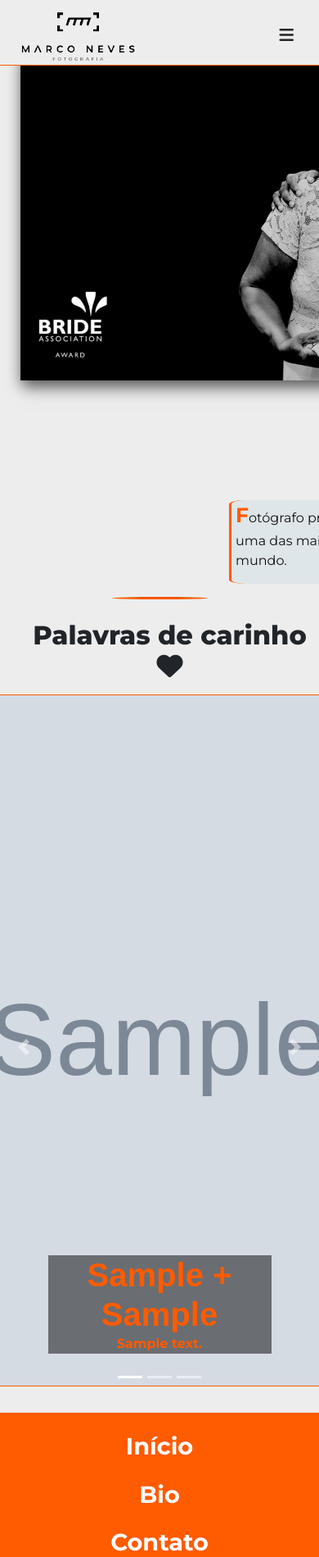
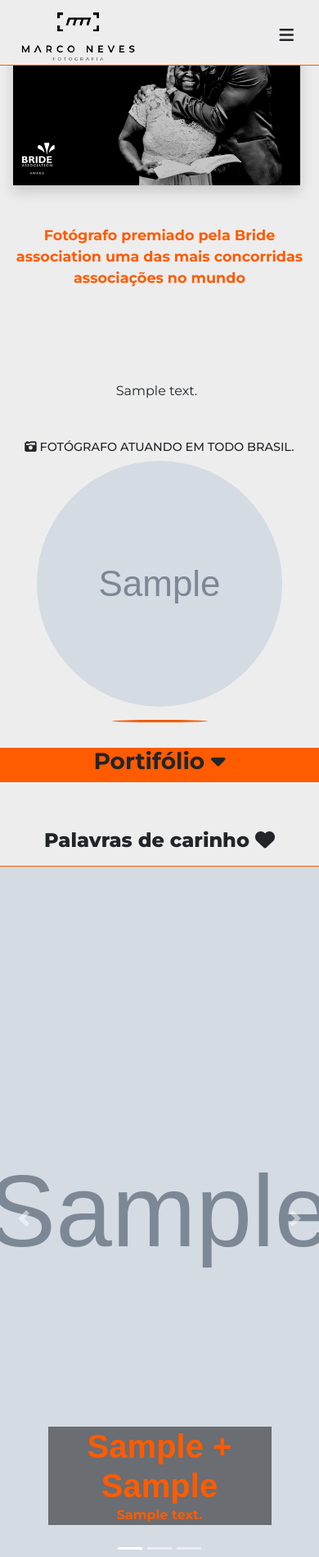
Before and after one commit to SanclerZanella/mn_photography-, a Django app: template home/templates/home/index.html in a window 390 px wide. Shown: the top 1899 px of the page at 82% size. Run offline with Django 3.2, Linux system fonts and the light colour scheme; the template is opened without the code that fills it: most values are stand-ins (such as "Sample title", 1, 10 or a date in 2020); grey boxes marked "Sample" are stand-in pictures; data that the repository does not hold is empty; some libraries are stand-ins or nearby versions; some web fonts are replaced.

Commit message:
Change middle content layout

```diff
--- a/home/static/home/css/home.css
+++ b/home/static/home/css/home.css
@@ -7,14 +7,42 @@
 
 /* ----------------------------------middle content*/
 
-.md-content-img {
-    height: 400px;
-    filter: drop-shadow(3px 6px 9px #636161);
+.awarded_photo img {
+    max-width:90%;
+    max-height:100%;
 }
 
-#first-md-content-img {
-    margin: 30px 0 0 25px;
+.awarded-text p {
+    color: #ff5b00;
+    font-weight: 700;
+    font-size: 1.5em;
 }
+
+.logo_bride img {
+    height: 20vh;
+}
+
+.logo_bride img:hover {
+    filter: drop-shadow(1px 3px 15px #ff5b00);
+}
+
+.middle-text p {
+    width: 90%;
+    margin-top: 10rem;
+    font-size: 1.5em;
+}
+
+#rio-photo {
+    font-size: .9em;
+}
+
+.avatar_photo img {
+    width:400px;
+    height:400px;
+    border-radius: 100%;
+}
+
+/* ---------------------------------------------------------------------------- */
 
 #text-md-content {
     width: 100%;
@@ -30,7 +58,7 @@
 
 #bride-association-link {
     width: 60%;
-    margin: -150px 0 0 550px;
+    margin: -150px 0 0 600px;
     filter: drop-shadow(3px 6px 9px #636161);
 }
 
@@ -56,7 +84,7 @@
 #marco_quote {
     height: 100%;
     padding-top: 20px;
-    margin: 80px 0 0 50px;
+    margin: 5rem 0 0 50px;
     border-left: 3px solid #ff5b00;
     border-right: 3px solid #ff5b00;
     border-radius: 5%;
@@ -216,4 +244,127 @@
     font-family: "Montserrat", sans-serif;
 }
 
-@media (min-width: 320px) and (max-width: 767px) {}
+/* ----------------------------------Media Queries */
+
+@media (max-width: 1440px) {
+    #carouselHeroSlidesOnly img {
+        height: 80vh;
+    }
+}
+
+@media (min-width: 1200px) and (max-width: 1439px) {
+    #carouselHeroSlidesOnly img {
+        height: 90vh;
+    }
+}
+
+@media (min-width: 1024px) and (max-width: 1199px) {
+    #carouselHeroSlidesOnly img {
+        height: 80vh;
+    }
+    .awarded-text p {
+        font-size: 1.3em;
+    }
+    .logo_bride img {
+        height: 8vh;
+    }
+    .middle-text p {
+        margin-top: 6rem;
+    }
+    .testimonials {
+        height: 450px;
+    }
+}
+
+@media (min-width: 768px) and (max-width: 1023px) {
+    #carouselHeroSlidesOnly img {
+        height: 70vh;
+    }
+    .awarded-text p {
+        font-size: 1.2em;
+    }
+    .avatar_photo img {
+        width:300px;
+        height:300px;
+        border-radius: 100%;
+    }
+    .middle-text p {
+        width: 90%;
+        margin-top: 5rem;
+        font-size: 1.2em;
+    }
+    #carousel-testimonials-section h2 {
+        font-size: 1.5em;
+        margin: 1rem 0;
+    }
+    .portfolio_dropdown {
+        background-color: #ff5b00;
+        margin: 1rem 0;
+    }
+    .portfolio_dropdown .hiden {
+        display: none;
+    }
+    .portfolio-items {
+        background-color: #ffffff;
+        display: none;
+    }
+    .portfolio-items .hiden {
+        display: none;
+    }
+    .portfolio-items ul {
+        list-style-type: none;
+    }
+    .portfolio-items a {
+        font-size: 1.5em;
+        font-weight: 600;
+        color: #000;
+    }
+}
+
+@media (min-width: 320px) and (max-width: 767px) {
+    #carouselHeroSlidesOnly img {
+        height: 50vh;
+    }
+    .awarded-text p {
+        font-size: 1.1em;
+    }
+    .avatar_photo img {
+        width:300px;
+        height:300px;
+        border-radius: 100%;
+    }
+    .middle-text p {
+        width: 90%;
+        font-size: 1em;
+        margin-left: 1rem !important;
+        margin-top: 1rem;
+        margin-bottom: 3rem;
+        text-align: center !important;
+    }
+    #carousel-testimonials-section h2 {
+        font-size: 1.5em;
+        margin: 1rem 0;
+    }
+    .portfolio_dropdown {
+        background-color: #ff5b00;
+        margin: 1rem 0;
+    }
+    .portfolio_dropdown .hiden {
+        display: none;
+    }
+    .portfolio-items {
+        background-color: #ffffff;
+        display: none;
+    }
+    .portfolio-items .hiden {
+        display: none;
+    }
+    .portfolio-items ul {
+        list-style-type: none;
+    }
+    .portfolio-items a {
+        font-size: 1.5em;
+        font-weight: 600;
+        color: #000;
+    }
+}
--- a/home/static/home/js/home.js
+++ b/home/static/home/js/home.js
@@ -0,0 +1,14 @@
+$('.portfolio_dropdown').click(() => {
+    let caret_up = $('.fa-caret-up');
+    let caret_down = $('.fa-caret-down');
+
+    $('.portfolio-items').toggle(500);
+
+    if(caret_up.hasClass('hiden')) {
+        caret_up.removeClass('hiden');
+        caret_down.addClass('hiden');
+    } else if(caret_down.hasClass('hiden')) {
+        caret_down.removeClass('hiden');
+        caret_up.addClass('hiden');
+    }
+});
--- /dev/null
+++ b/home/templates/home/includes/portfolio_section_mobile.html
@@ -0,0 +1,18 @@
+<div class="row no-gutters d-lg-none">
+    <div class="col-12 text-center portfolio_dropdown text-center">
+        <h3 class="font-weight-bold">Portifólio <i class="fas fa-caret-down"></i> <i class="fas fa-caret-up hiden"></i></h3>
+    </div>
+    <div class="col-12 content-alignment portfolio-items text-center hiden">
+        <ul>
+            <li class="mt-2">
+                <a href="">Casamentos</a>
+            </li>
+            <li class="mt-2">
+                <a href="">Pre-Weddings</a>
+            </li>
+            <li class="mt-2">
+                <a href="">Fotos de Família</a>
+            </li>
+        </ul>
+    </div>
+</div>
--- a/home/templates/home/index.html
+++ b/home/templates/home/index.html
@@ -33,76 +33,75 @@
                     </div>
                 </div>
             </figure>
+            <hr>
         </section>
 
         <!-- Middle Content section: Includes some quotes from Marco Neves with pictures and his profile photo and
         the grid system from Bootstrap 4 -->
 
-        <section aria-labelledby="middle-content">
-            <h2 id="middle-content" class="sr-only">A middle content which contains two photos of a couple, one
-                article, one quote, and one
-                profile picture</h2>
-            <hr>
-            <div class="row md-content no-gutters">
-                <div class="col col-xl-7">
+        <section>
 
-                    <!-- Image cards with quote -->
+            <div class="row no-gutters">
 
+                <div class="col-12 col-md-6">
                     <div class="row no-gutters">
-                        <div class="col-12 col-md col-lg-6 col-xl-8 img-centered">
-                            <figure>
-                                <img id="first-md-content-img" class="md-content-img shadow"
-                                    src="{{ MEDIA_URL }}images/home/awarded-photo.jpeg" alt="
-                 grandson and grandmother thrilled with the wedding">
-                            </figure>
+                        <div class="col-12 awarded_photo">
+                            <img class="shadow mx-3" src="{{ MEDIA_URL }}images/home/awarded-photo.jpeg" alt="grandson and grandmother thrilled with the wedding">
                         </div>
-                        <div class="col-md col-lg-6 col-xl-4">
-                            <article aria-labelledby="middle-article">
-                                <h2 id="middle-article" class="sr-only">A description about pre-wedding and the
-                                    relationship between
-                                    photographer and couples</h2>
-                                <div id="text-md-content">
-                                    <p><span class="initial-letter">F</span>otógrafo premiado pela Bride association
-                                        uma das mais concorridas associações no mundo.
-                                    </p>
-                                </div>
-                            </article>
-                            <div class="d-none d-lg-block">
-                                <figure>
-                                    <a href="http://rounds.brideassociation.com/" target="_blank"
-                                        aria-label="go to bride association website (open in another tab)"
-                                        rel="noopener">
-                                        <img class="img-centered" id="bride-association-link"
-                                            src="{{ MEDIA_URL }}images/home/logo-BRIDE-2018.png"
-                                            alt="Bride association logo">
-                                    </a>
-                                </figure>
-                            </div>
+                    </div>
+                </div>
+
+                <div class="col-12 col-md-6 awarded-text">
+
+                    <div class="row no-gutters text-center">
+                        <div class="col-12">
+                            <p class="my-5">
+                                Fotógrafo premiado pela Bride association
+                                uma das mais concorridas associações no mundo
+                            </p>
                         </div>
                     </div>
 
-                    <!-- Profile Photo with quote -->
-
-                    <div class="row no-gutters">
-                        <div id="marco_quote" class="d-none d-lg-block col-lg">
-                            <blockquote class="blockquote">
-                                <p>{{ content.middle_text }}</p>
-                            </blockquote>
+                    <div class="row no-gutters logo_bride d-none d-lg-block">
+                        <div class="col-12 content-alignment">
+                            <a href="http://rounds.brideassociation.com/" target="_blank"
+                            aria-label="go to bride association website (open in another tab)"
+                            rel="noopener">
+                                <img src="{{ MEDIA_URL }}images/home/logo-BRIDE-2018.png" alt="">
+                            </a>
                         </div>
                     </div>
+
                 </div>
-                <div class="d-none d-xl-block col-5-xl">
-                    <figure>
-                        <div class="profile_photo_mdContent" aria-labelledby="rio-photo">
-                            <h1 id="rio-photo"><i class="fas fa-camera-retro"></i> FOTÓGRAFO ATUANDO EM TODO BRASIL.
+
+            </div>
+
+            <div class="row no-gutters mt-5">
+
+                <div class="col-12 col-md-6 text-right middle-text">
+                    <p class="ml-5">
+                        {{ content.middle_text }}
+                    </p>
+                </div>
+
+                <div class="col-12 col-md-6 avatar_photo text-center">
+                    <div class="row no-gutters">
+                        <div class="col-12">
+                            <h1 id="rio-photo">
+                                <i class="fas fa-camera-retro"></i> FOTÓGRAFO ATUANDO EM TODO BRASIL.
                             </h1>
-                            <img class="img-centered" id="profile_photo_homePg"
-                                src="{{ MEDIA_URL }}images/home/{{ content.middle_picture }}"
-                                alt="Marco Neves Profile Photo">
                         </div>
-                    </figure>
+                    </div>
+                    <div class="row no-gutters">
+                        <div class="col-12">
+                            <img class="img-centered" src="{{ MEDIA_URL }}images/home/{{ content.middle_picture }}" alt="Marco Neves Profile Photo">
+                        </div>
+                    </div>
+
                 </div>
+
             </div>
+
         </section>
 
         <!-- Portfolio Section: Includes three photo links to album pages and the grid system from Bootstrap 4 -->
@@ -113,7 +112,7 @@
                 and family photos portfolio</h2>
             <figure>
                 <div class="row no-gutters portfolio-links portfolio-link-outer d-none d-lg-block">
-                    <div class="col-lg">
+                    <div class="col-lg-12">
                         <div class="row no-gutters">
 
                             <!-- Pre-weddings link -->
@@ -172,6 +171,8 @@
             </figure>
             <hr>
         </section>
+
+        {% include 'home/includes/portfolio_section_mobile.html' %}
 
         <!-- Testimonials section: Includes three pictures with three testimonials and couple names
         and the grid system from Bootstrap 4 -->
--- a/static/css/base.css
+++ b/static/css/base.css
@@ -37,12 +37,6 @@
 .col {
   margin: 0;
   padding: 0;
-}
-
-.initial-letter {
-  font-size: 25px;
-  font-weight: bold;
-  color: #ff5b00;
 }
 
 .container-fluid {
@@ -255,11 +249,13 @@
     }
 
     nav ul .nav-link {
+        font-size: 2em;
         font-weight: 600;
         height: 10vh;
         background-color: transparent;
         letter-spacing: 0;
         color: #fff;
+        margin: 2rem 0;
     }
 
     .sub-nav {
@@ -267,9 +263,10 @@
     }
 
     .sub-nav a {
-        font-size: 0.6em !important;
+        font-size: 1em !important;
         font-weight: 600;
         color: #ef5500;
+        padding: 1.5rem 0 !important;
     }
 
     .sub-nav li {
--- a/templates/base.html
+++ b/templates/base.html
@@ -51,7 +51,7 @@
                         <a class="nav-link dropdown-toggle" href="" id="navbarDropdown-lg-sc" role="button"
                             data-toggle="dropdown" aria-haspopup="true" aria-expanded="false"
                             aria-label="Dropdown menu which opens the wedding page link, pre-wedding page link and family photo page link">
-                            Portfólio
+                            Portifólio
                         </a>
                         <div class="dropdown-menu" aria-labelledby="navbarDropdown-lg-sc">
                             <a class="dropdown-item" href=""
--- a/templates/includes/mobile-navbar.html
+++ b/templates/includes/mobile-navbar.html
@@ -33,7 +33,7 @@
                 </li>
 
                 <li>
-                    <a id="portfolio-dropdown" class="nav-link" href="#" aria-label="Go to portfolio page">Portfólio <i class="fas fa-caret-down"></i> <i class="fas fa-caret-up hiden"></i> </a>
+                    <a id="portfolio-dropdown" class="nav-link" href="#" aria-label="Go to portfolio page">Portifólio <i class="fas fa-caret-down"></i> <i class="fas fa-caret-up hiden"></i> </a>
                     <div class="row no-gutters sub-nav">
                         <div class="col-12 text-center content-alignment">
                             <ul>
```
